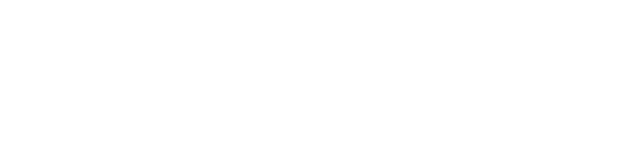
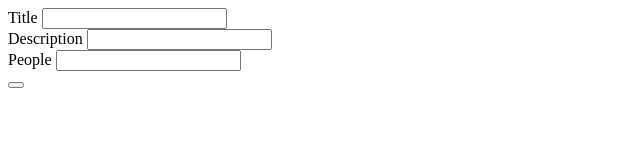
Before and after one commit to manzitresor/draganddrop, a website with bundled scripts: page index.html in a window 1280 px wide. Shown: the whole page, without its empty margins (0-640 px from the left). Built offline with nearby package versions, Linux system fonts and the light colour scheme; files whose address does not match are found by name.

Commit message:
Add html form

```diff
--- a/index.html
+++ b/index.html
@@ -5,8 +5,30 @@
     <meta name="viewport" content="width=device-width, initial-scale=1.0">
     <title>Drag&Drop</title>
     <script src="./dist/App.js" defer></script>
+    <link rel="stylesheet" href="./app.css" >
 </head>
 <body>
 
+    <content>
+        <form>
+            <div>
+                <label>Title</label>
+                <input type="text"/>
+            </div>
+            <div>
+                <label>Description</label>
+                <input type="text"/>
+            </div>
+            <div>
+                <label>People</label>
+                <input type="number"/>
+            </div>
+            <button></button>
+        </form>
+    </content>
+    <content>
+
+    </content>
+
 </body>
 </html>
```
